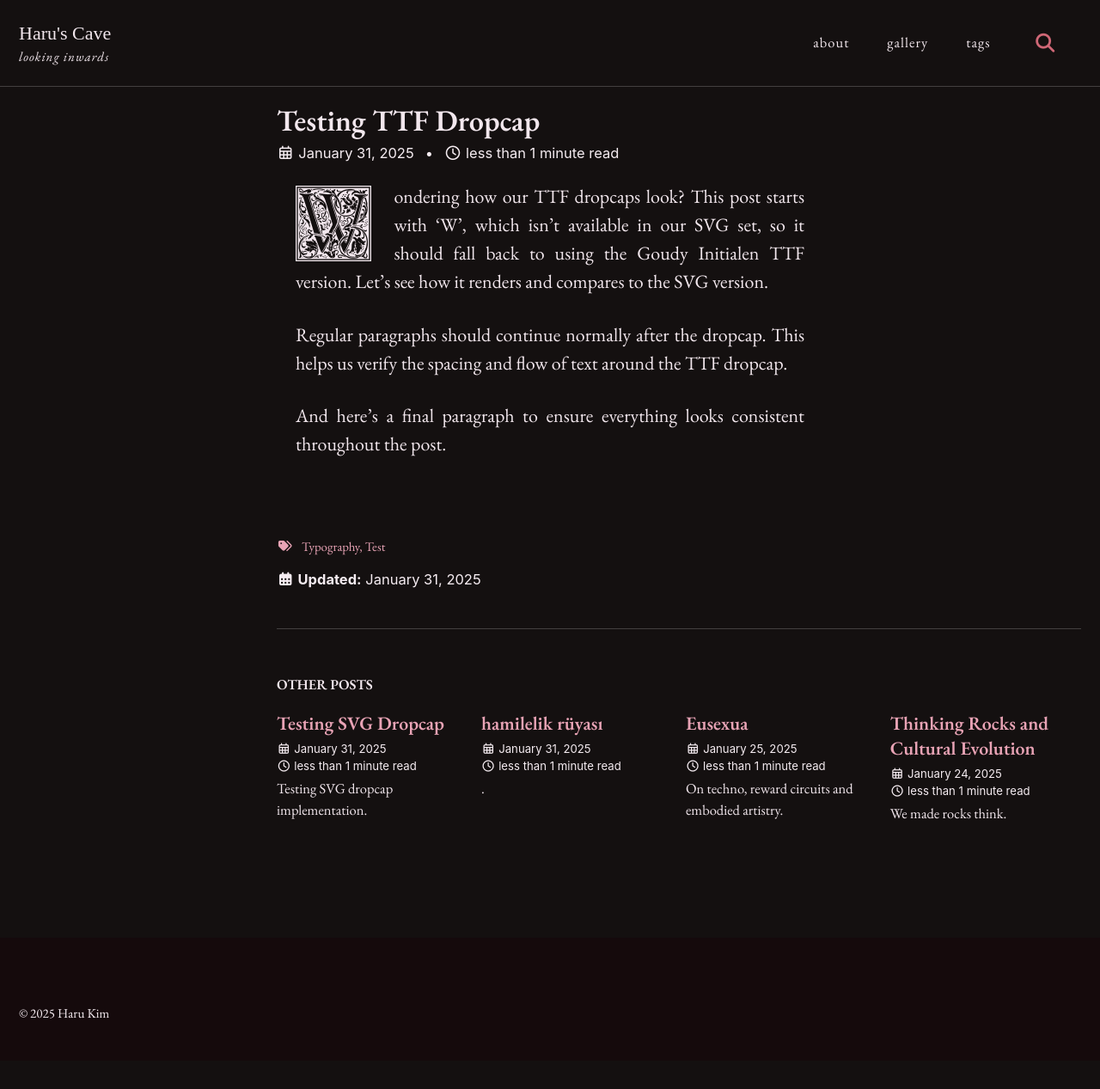
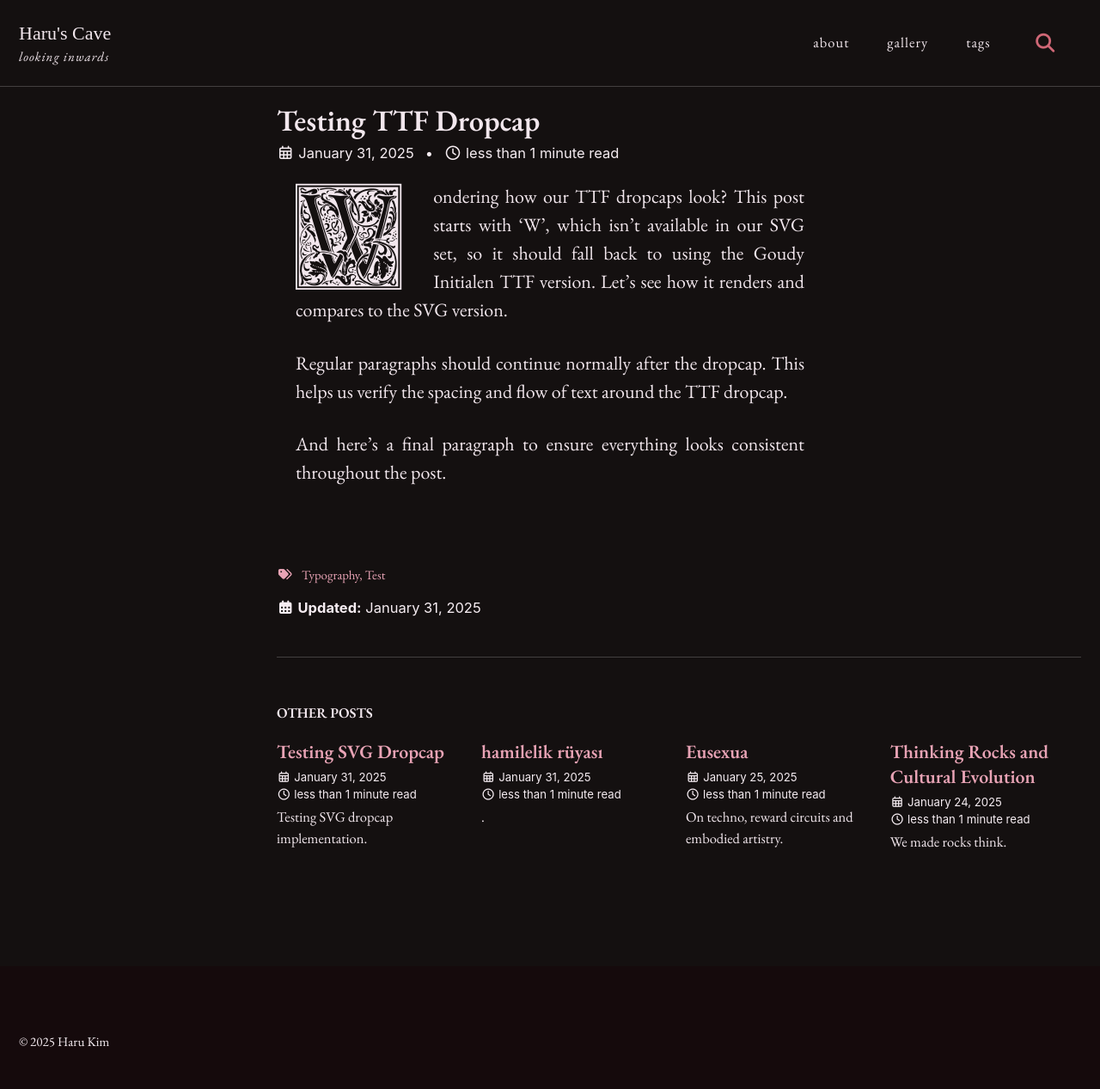
Before and after one commit to hxxru-u/hxxru-u.github.io, a Jekyll site: the page built from _posts/2025-01-31-testing-ttf-dropcap.md, in a window 1280 px wide. Shown: the whole page at 86% size. Built offline with Jekyll 4.4.1, drawn with Linux system fonts in a browser that asks for light colours; cached includes are drawn as plain includes; before the commit the page ends 1234 px from its top, so only the background shows below that.

Commit message:
Yay resize.

```diff
--- a/_sass/dropcaps.scss
+++ b/_sass/dropcaps.scss
@@ -4,12 +4,11 @@
 .dropcap {
     float: left;
     /* Calculate size to span 5 lines:
-       - Base line-height is typically 1.5
-       - 5 lines = 5 * 1.5 = 7.5em total height
-       - Font size should be slightly smaller to account for spacing
+       - Theme likely uses a larger line-height
+       - Increase size to compensate
     */
-    font-size: 5em;  /* Larger for TTF to match SVG visual size */
-    line-height: 0.9;
+    font-size: 7em;  /* Increased for TTF */
+    line-height: 0.85;
     padding-top: 0.05em;
     padding-right: 0.2em;
     margin-bottom: -0.05em;
@@ -26,8 +25,8 @@
     padding: 0;
     background: none;
     mix-blend-mode: normal;
-    width: 2.8em;  /* Explicit size for SVG */
-    height: 2.8em;
+    width: 4.2em;  /* Increased for SVG */
+    height: 4.2em;
     margin-right: 0.2em;
     margin-bottom: 0;
     line-height: 1;
--- a/assets/js/dropcaps.js
+++ b/assets/js/dropcaps.js
@@ -8,8 +8,8 @@ document.addEventListener('DOMContentLoaded', function() {
     if (availableLetters.includes(letter)) {
         // Set styles first
         dropcap.style.display = 'inline-block';
-        dropcap.style.width = '2.8em';  // Match new font size
-        dropcap.style.height = '2.8em';
+        dropcap.style.width = '4.2em';  // Match new SVG size
+        dropcap.style.height = '4.2em';
         dropcap.style.verticalAlign = 'middle';
         dropcap.style.marginRight = '0.2em';
         dropcap.style.marginBottom = '-0.1em';
```
